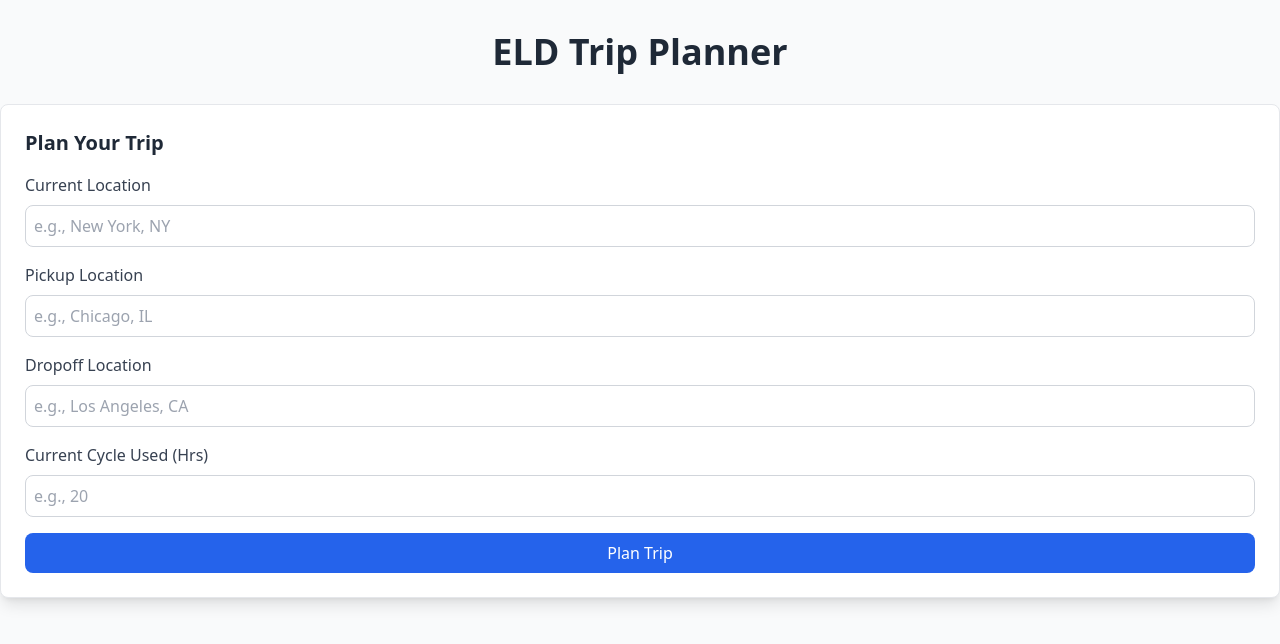
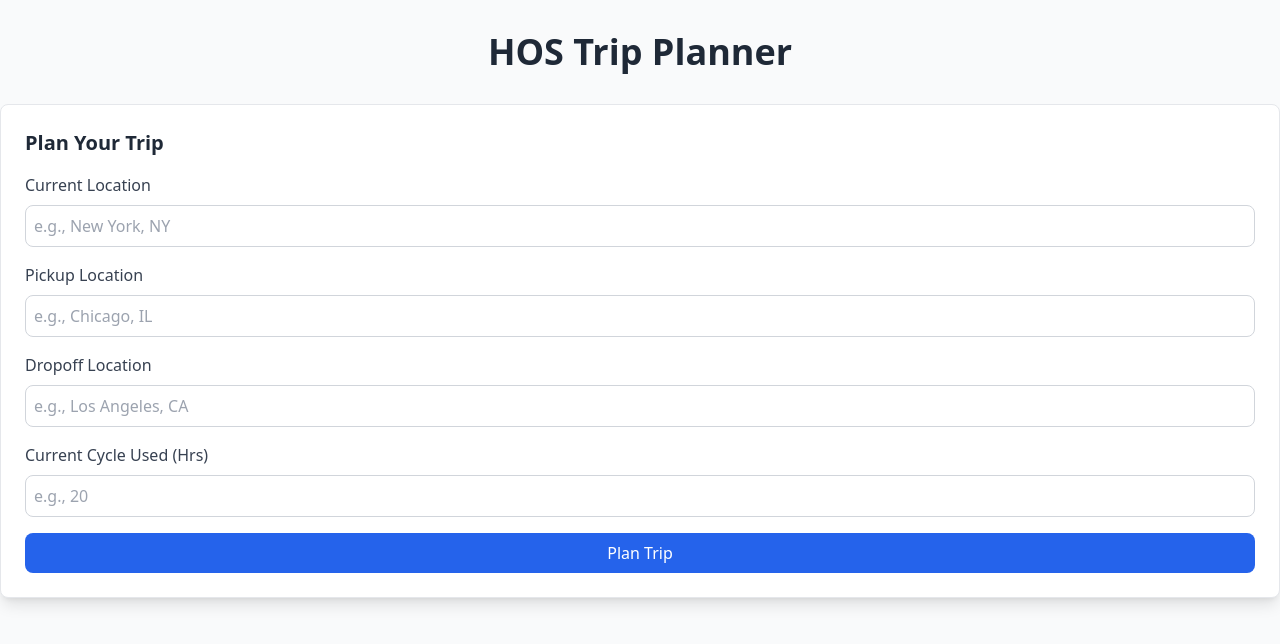
Before and after one commit to Kipkorir-Gideon/hos_frontend, a React (Create React App) app: page / in a window 1280 px wide. Shown: the top 644 px of the page. Built offline with nearby package versions, Linux system fonts and the light colour scheme.

Commit message:
Change the title.

```diff
--- a/public/index.html
+++ b/public/index.html
@@ -3,7 +3,7 @@
   <head>
     <meta charset="utf-8" />
     <meta name="viewport" content="width=device-width, initial-scale=1" />
-    <title>ELD Trip Planner</title>
+    <title>HOS Trip Planner</title>
     <link rel="stylesheet" href="https://unpkg.com/leaflet@1.9.4/dist/leaflet.css" />
   </head>
   <body>
--- a/src/App.jsx
+++ b/src/App.jsx
@@ -54,7 +54,7 @@
   return (
     <div className="min-h-screen bg-gray-50">
       <div className="container mx-auto py-8">
-        <h1 className="text-4xl font-bold text-center mb-8 text-gray-800">ELD Trip Planner</h1>
+        <h1 className="text-4xl font-bold text-center mb-8 text-gray-800">HOS Trip Planner</h1>
         <TripForm onSubmit={planTrip} />
         {error && (
           <div className="text-center py-4">
```
